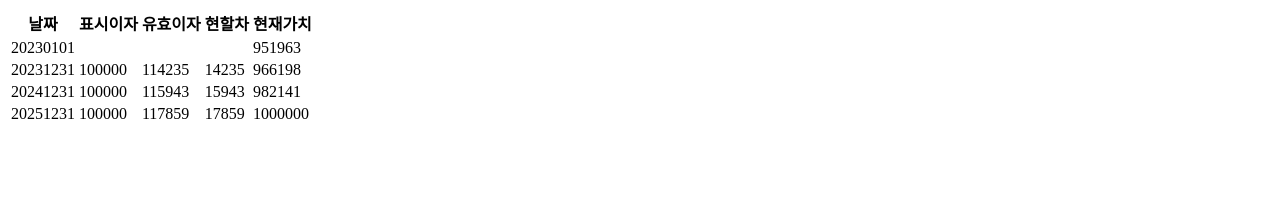
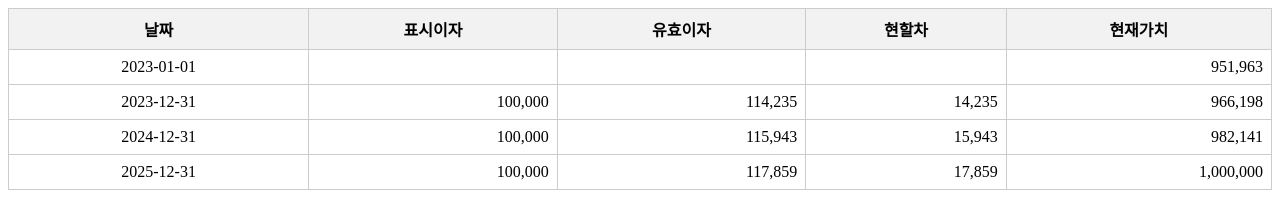
Before and after one commit to TaehunYang/accounting, a plain HTML site: page index.html in a window 1280 px wide. Drawn offline with Linux system fonts and the light colour scheme.

Commit message:
add format

```diff
--- a/accounting.js
+++ b/accounting.js
@@ -84,10 +84,15 @@ console.table(amortization);
 const outputTable = document.getElementById("output");
 
 amortization.forEach((amortization) => {
+  const dateStr = amortization.day;
+  const formattedDate = `${dateStr.slice(0, 4)}-${dateStr.slice(
+    4,
+    6
+  )}-${dateStr.slice(6, 8)}`;
   const row = outputTable.insertRow();
-  row.insertCell().textContent = amortization.day;
-  row.insertCell().textContent = amortization.interest1;
-  row.insertCell().textContent = amortization.interest2;
-  row.insertCell().textContent = amortization.discount;
-  row.insertCell().textContent = amortization.value;
+  row.insertCell().textContent = formattedDate;
+  row.insertCell().textContent = amortization.interest1.toLocaleString();
+  row.insertCell().textContent = amortization.interest2.toLocaleString();
+  row.insertCell().textContent = amortization.discount.toLocaleString();
+  row.insertCell().textContent = amortization.value.toLocaleString();
 });
--- a/index.html
+++ b/index.html
@@ -4,9 +4,11 @@
     <meta charset="UTF-8" />
     <meta name="viewport" content="width=device-width, initial-scale=1.0" />
     <title>Document</title>
+    <link rel="stylesheet" href="styles.css" />
   </head>
   <body>
     <table id="output">
+      <thead>
         <tr>
           <th>날짜</th>
           <th>표시이자</th>
--- /dev/null
+++ b/styles.css
@@ -0,0 +1,31 @@
+/* 기본 테이블 스타일 */
+table {
+  border-collapse: collapse;
+  width: 100%;
+  margin-bottom: 20px;
+}
+
+th,
+td {
+  border: 1px solid #ccc;
+  padding: 8px;
+  text-align: center;
+}
+
+th {
+  background-color: #f2f2f2;
+  font-weight: bold;
+}
+td:nth-child(n + 2) {
+  text-align: right;
+}
+
+/* 짝수 행 배경색 지정 */
+tbody tr:nth-child(even) {
+  background-color: #f9f9f9;
+}
+
+/* 호버 효과 */
+tbody tr:hover {
+  background-color: #e6e6e6;
+}
```
Lines whose indentation alone changed are shown as unchanged.
